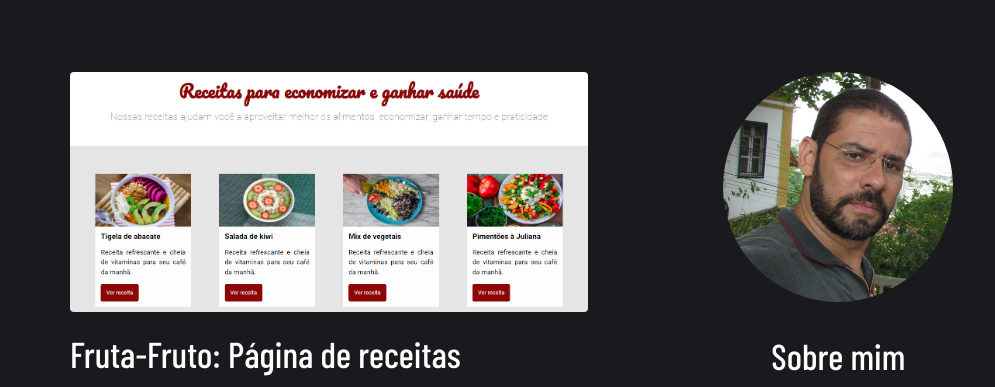
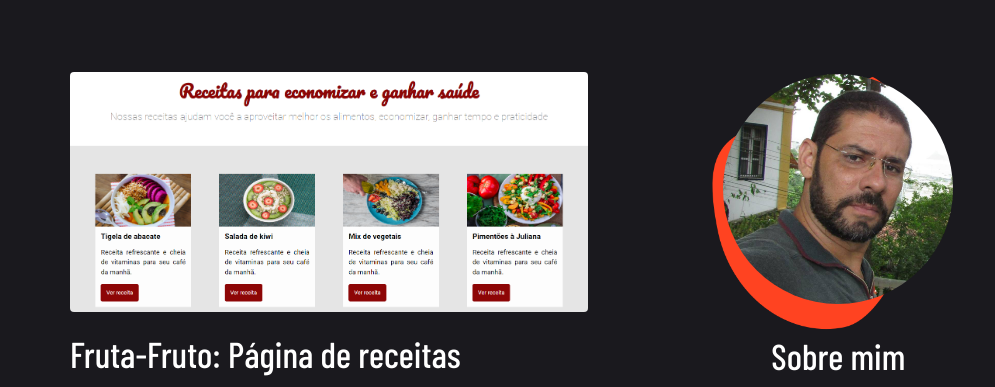
Before and after one commit to rodrigoduartesilva/projeto-final-senai-frontend-marac, a website: page theme/index.html in a window 1280 px wide. Shown: the top 387 px of the page, 285-1280 px from the left. Drawn offline with nearby package versions, Linux system fonts and the light colour scheme.

Commit message:
Feat: Efeito foto sobre mim.

```diff
--- a/theme/css/style.css
+++ b/theme/css/style.css
@@ -583,6 +583,35 @@ a.navbar-brand{
   -webkit-filter: grayscale(0.5);
 }
 
+.img-box img{
+  position: absolute;
+
+}
+
+.img-box .back-img {
+ position: absolute;
+ bottom: 87%;
+ left: 25px;
+}
+
+.img-box .main-img {
+  width: 100%;
+  position: relative;
+  top: 2px;
+}
+
+
+.img-box:hover .back-img {
+  transform: translateY(4%);
+  transition: 2s;
+  opacity: 0.7;
+}
+
+.img-box:hover .main-img {
+  transform: scale(0.9);
+  transition: 2.0s;
+}
+
 .post-meta li a {
   color: #ffffff;
   font-weight: 500;
--- a/theme/index.html
+++ b/theme/index.html
@@ -16,6 +16,7 @@
     <!-- Bootstrap -->
     <link rel="stylesheet" href="plugins/bootstrap/bootstrap.css">
     <link rel="stylesheet" href="plugins/fontawesome/css/all.css">
+    <link rel="stylesheet" href="./css/style.css">
 
     <!-- Main Stylesheet -->
     <link href="css/style.css" rel="stylesheet">
@@ -176,8 +177,9 @@
                 </div>
                 <div class="col-lg-4 col-md-5">
                     <div class="widget text-center">
-                        <a href="about.html">
-                            <img class="author-thumb-sm rounded-circle d-block mx-auto" src="images/author-sm.jpg" alt="Foto Rodrigo Duarte">
+                        <a class="img-box" href="about.html">
+                            <img class="author-thumb-sm rounded-circle d-block mx-auto back-img" src="images/post/post-lg/pattern.png" alt="">
+                            <img class="author-thumb-sm rounded-circle d-block mx-auto main-img" src="images/author-sm.jpg" alt="Foto Rodrigo Duarte">
                         </a>
                         <h2 class="widget-title text-white d-inline-block mt-4">Sobre mim</h2>
                         <p class="mt-4">Paraibano da cidade de João Pessoa, se aventurando pelo mundo, aprendendo cada vez mais e mais. Apaixonado por tecnologia, games e livros.</p>
```
Also changed, not shown: theme/home-english.html (+4 -2 lines), theme/images/post/post-lg/pattern.png (added).
